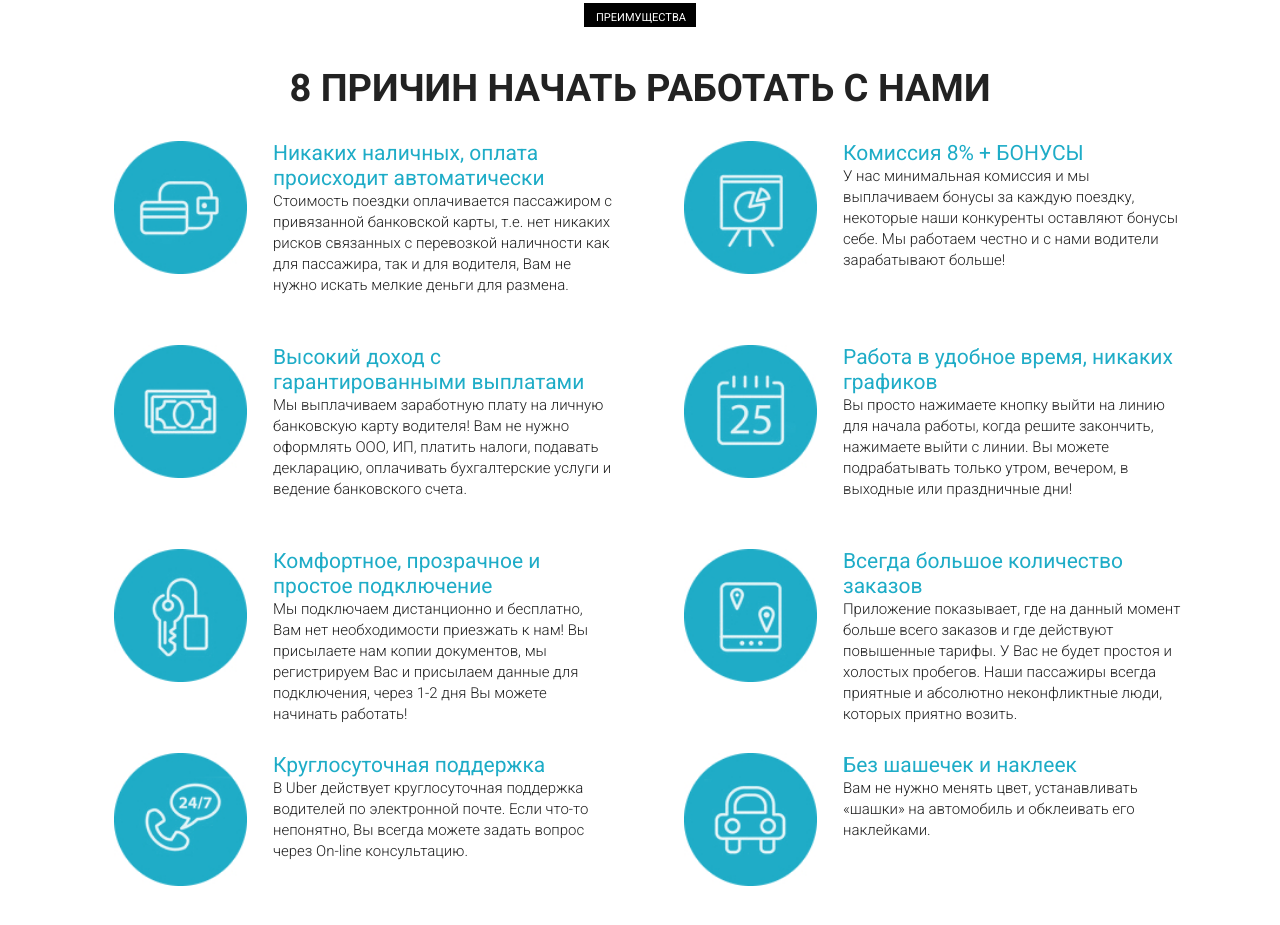
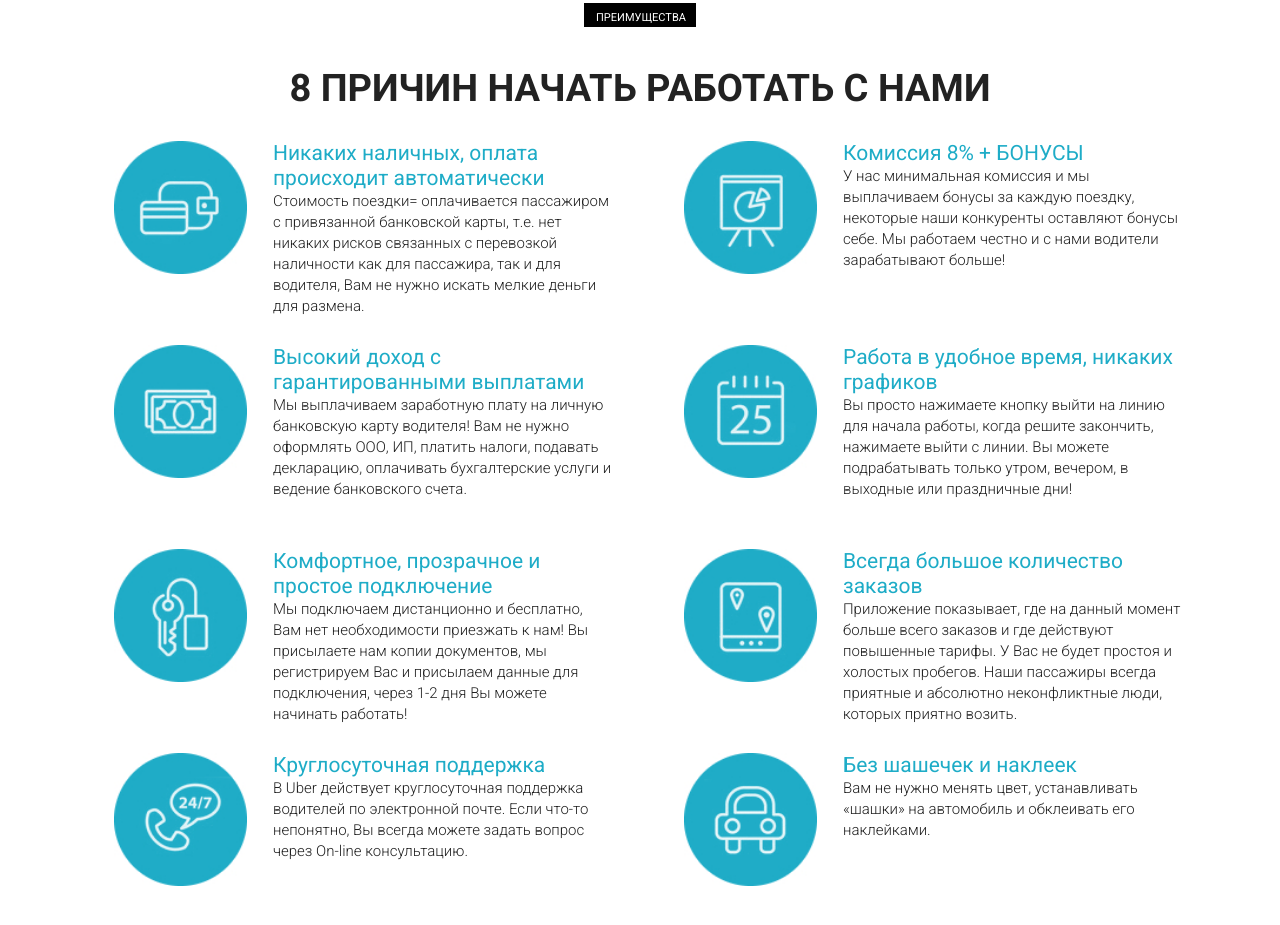
Before and after one commit to thrnxt/project, a plain HTML site: page practice_Part2/index.html in a window 1280 px wide. Shown: the part 1024-1949 px from the top of the page. Drawn offline with nearby package versions, Linux system fonts and the light colour scheme.

Commit message:
second file

```diff
--- a/practice_Part2/index.html
+++ b/practice_Part2/index.html
@@ -87,7 +87,7 @@
                   автоматически
                 </span>
                 <br>
-                Стоимость поездки оплачивается пассажиром с привязанной банковской карты, т.е. нет никаких рисков
+                Стоимость поездки= оплачивается пассажиром с привязанной банковской карты, т.е. нет никаких рисков
                 связанных с перевозкой наличности как для пассажира, так и для водителя, Вам не нужно искать мелкие
                 деньги
                 для размена.
```
